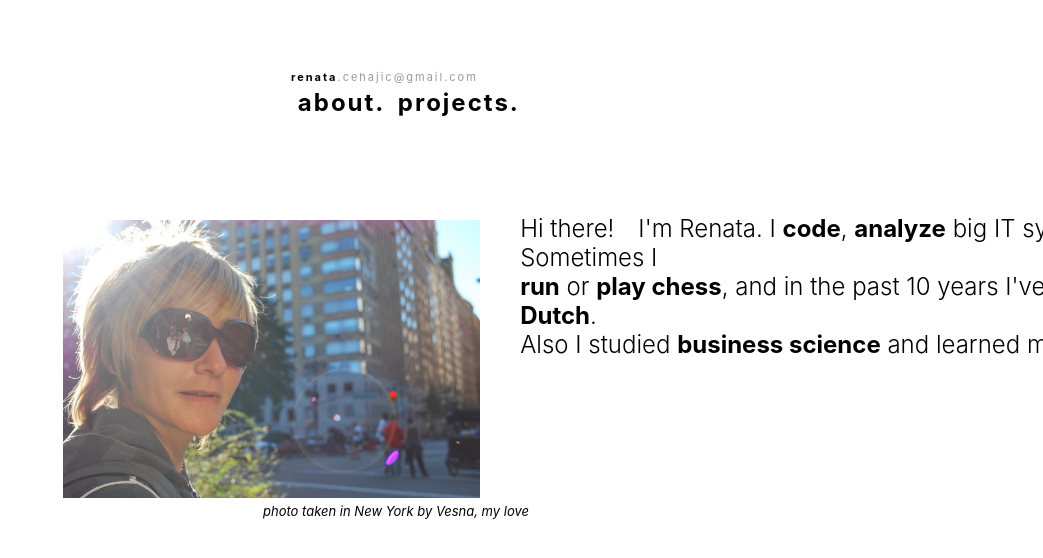
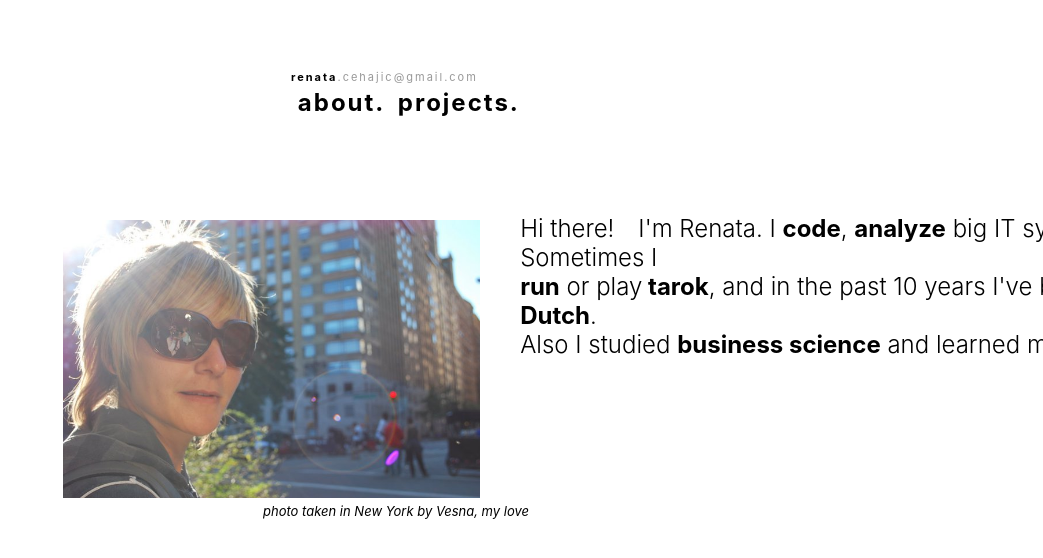
Before and after one commit to RenataCehajic/nextjs-rc-website, a Next.js app: page / in a window 1280 px wide. Shown: the top 558 px of the page, without its empty margins (237-1280 px from the left). Built offline with nearby package versions, Linux system fonts and the light colour scheme.

Commit message:
Adding tarok to my specialties

```diff
--- a/pages/index.js
+++ b/pages/index.js
@@ -38,9 +38,9 @@ function HomePage() {
                 </a>
               </Link>{" "}
               or{" "}
-              <Link href="/drawings">
+              <Link href="https://www.pagat.com/tarot/sltarok.html">
                 <a className="link">
-                  <strong>play chess</strong>
+                  play<strong> tarok</strong>
                 </a>
               </Link>
               , and in the past 10 years I've been actively{" "}
```
